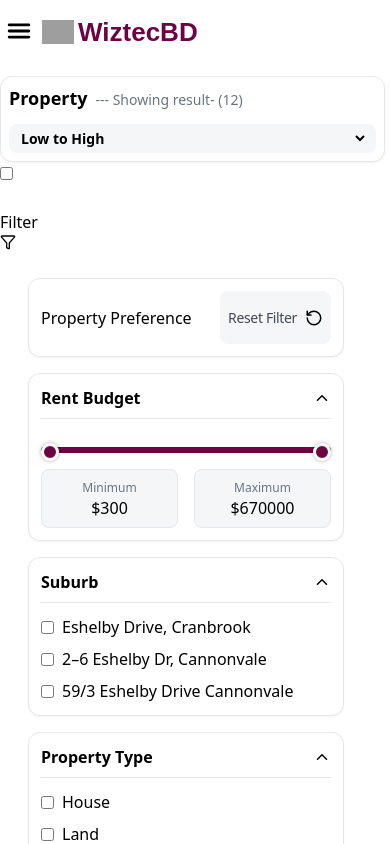
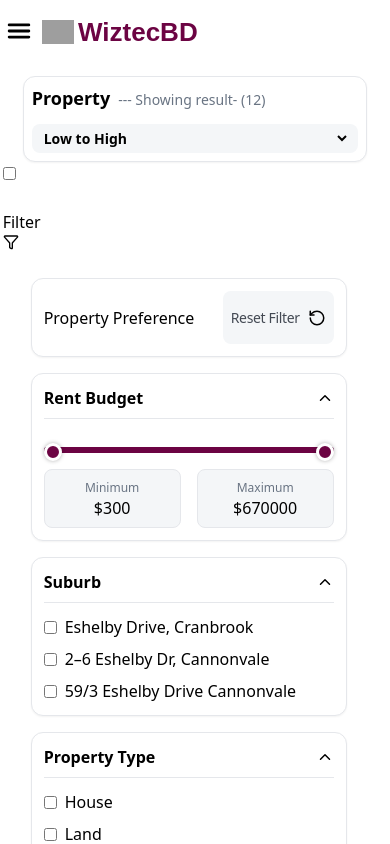
Before and after one commit to nishathub/wiztec-bd, a React (Vite) app: page / in a window 390 px wide. Shown: the top 844 px of the page. Built offline with nearby package versions, Linux system fonts and the light colour scheme; grey boxes are pictures that could not be loaded; a web font is replaced by a local one.

Commit message:
property component small screen render items in the middle

```diff
--- a/src/components/Property-Display/PropertyCollection.jsx
+++ b/src/components/Property-Display/PropertyCollection.jsx
@@ -30,7 +30,7 @@ const PropertyCollection = ({ data }) => {
   return (
     <div>
       {/* Sort box  */}
-      <div className="p-2 mt-3 md:mx-5 border border-gray-200 rounded-xl bg-white shadow-sm">
+      <div className="p-2 mt-3 mx-5 border border-gray-200 rounded-xl bg-white shadow-sm">
         <div className="flex flex-col sm:flex-row sm:justify-between sm:items-center gap-3">
           {/* Left */}
           <div className="text-left">
--- a/src/components/Property-Display/PropertyComponent.jsx
+++ b/src/components/Property-Display/PropertyComponent.jsx
@@ -4,13 +4,13 @@ import PropertyFilter from "./PropertyFilter";
 
 const PropertyComponent = () => {
   return (
-    <div className="max-w-7xl w-full mx-auto flex">
+    <div className="max-w-7xl w-full mx-auto flex justify-center">
       {/* Left  */}
       <div className="hidden lg:flex w-[340px]">
         <PropertyFilter></PropertyFilter>
       </div>
       {/* Right  */}
-      <div className=" ">
+      <div className="">
         <PropertyCollection data={data}></PropertyCollection>
       </div>
     </div>
```
